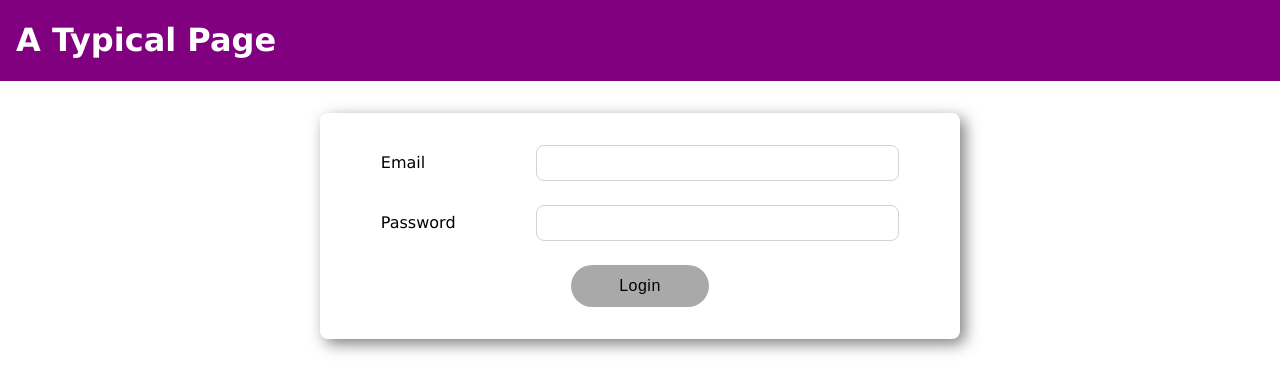
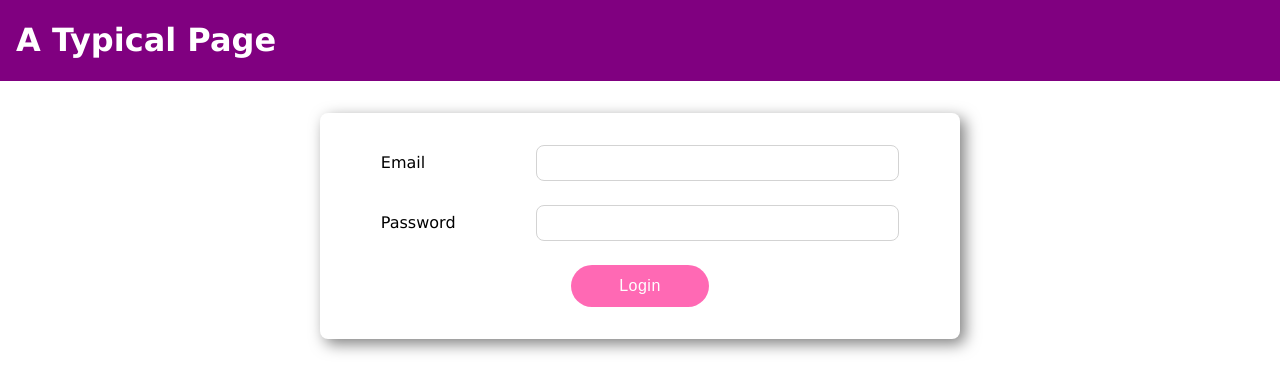
Before and after one commit to srishti/react-login, a React (Create React App) app: page / in a window 1280 px wide. Shown: the top 392 px of the page. Built offline with nearby package versions, Linux system fonts and the light colour scheme.

Commit message:
used forwardRef and useImperativeHandle hook to add functionality of focusing first input box which contains error

```diff
--- a/src/components/Login/Login.js
+++ b/src/components/Login/Login.js
@@ -1,4 +1,4 @@
-import { useEffect, useState, useReducer, useContext } from "react";
+import { useEffect, useState, useReducer, useContext, useRef } from "react";
 
 import Card from "../UI/Card";
 import Button from "../UI/Button";
@@ -98,6 +98,9 @@ const Login = (props) => {
   const { value: emailValue } = email;
   const { value: passwordValue } = password;
 
+  const emailInputRef = useRef(null);
+  const passwordInputRef = useRef(null);
+
   useEffect(() => {
     console.log("[Login - useEffect] Callback");
 
@@ -160,6 +163,12 @@ const Login = (props) => {
     // form can now be submitted when user types in a valid value and quickly types an invalid value and clicks on login button before timer lapses; validate form before invoking login() method
     if (email.isValid && password.isValid) {
       authContext.onLogin();
+    } else if (!email.isValid) {
+      // if email is not valid, focus it
+      emailInputRef.current.focus();
+    } else {
+      // if password is not valid, focus it
+      passwordInputRef.current.focus();
     }
   };
 
@@ -167,6 +176,7 @@ const Login = (props) => {
     <Card className={styles["login"]}>
       <form className={styles["login-form"]} onSubmit={submitFormHandler}>
         <Input
+          ref={emailInputRef}
           id="email"
           className={styles["form-control"]}
           isValid={email.isValid}
@@ -179,6 +189,7 @@ const Login = (props) => {
         />
 
         <Input
+          ref={passwordInputRef}
           id="password"
           className={styles["form-control"]}
           isValid={password.isValid}
@@ -190,11 +201,7 @@ const Login = (props) => {
           onBlur={passwordBlurHandler}
         />
 
-        <Button
-          type="submit"
-          className={styles["form-control-button"]}
-          disabled={!isFormValid}
-        >
+        <Button type="submit" className={styles["form-control-button"]}>
           Login
         </Button>
       </form>
--- a/src/components/UI/Input.js
+++ b/src/components/UI/Input.js
@@ -1,8 +1,10 @@
-import React from "react";
+import React, { useRef, useImperativeHandle } from "react";
 
 import styles from "./Input.module.css";
 
-const Input = (props) => {
+const Input = React.forwardRef((props, ref) => {
+  const inputRef = useRef(null);
+
   let cssClasses = "";
   if (props.className) {
     cssClasses += ` ${props.className}`;
@@ -11,10 +13,21 @@ const Input = (props) => {
     cssClasses += ` ${styles.invalid}`;
   }
 
+  const activate = () => {
+    inputRef.current.focus();
+  };
+
+  useImperativeHandle(ref, () => {
+    return {
+      focus: activate,
+    };
+  });
+
   return (
     <div className={cssClasses}>
       <label htmlFor={props.id}>{props.label}</label>
       <input
+        ref={inputRef}
         type={props.type}
         id={props.id}
         value={props.value}
@@ -24,6 +37,6 @@ const Input = (props) => {
       />
     </div>
   );
-};
+});
 
 export default Input;
```
